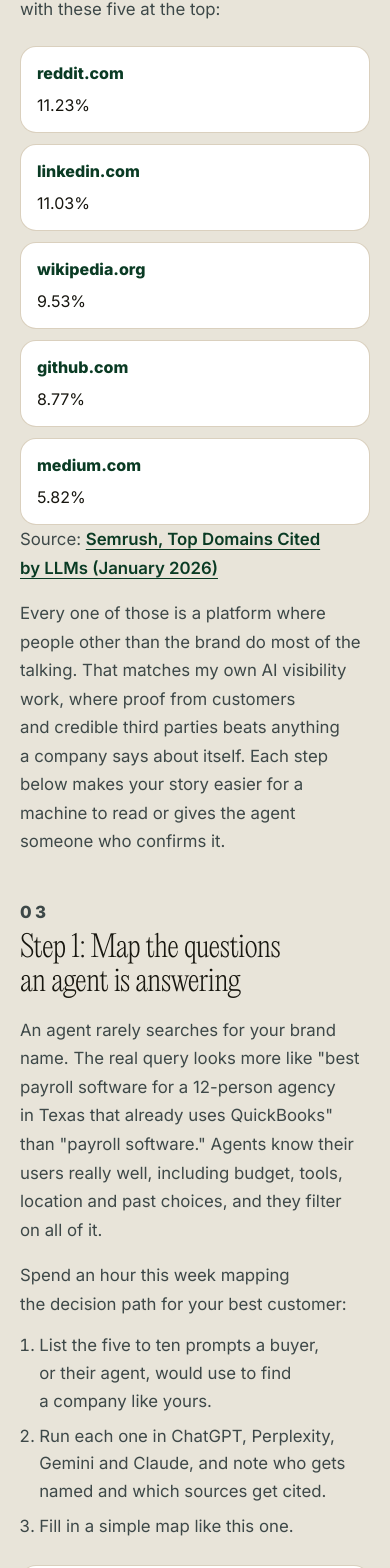
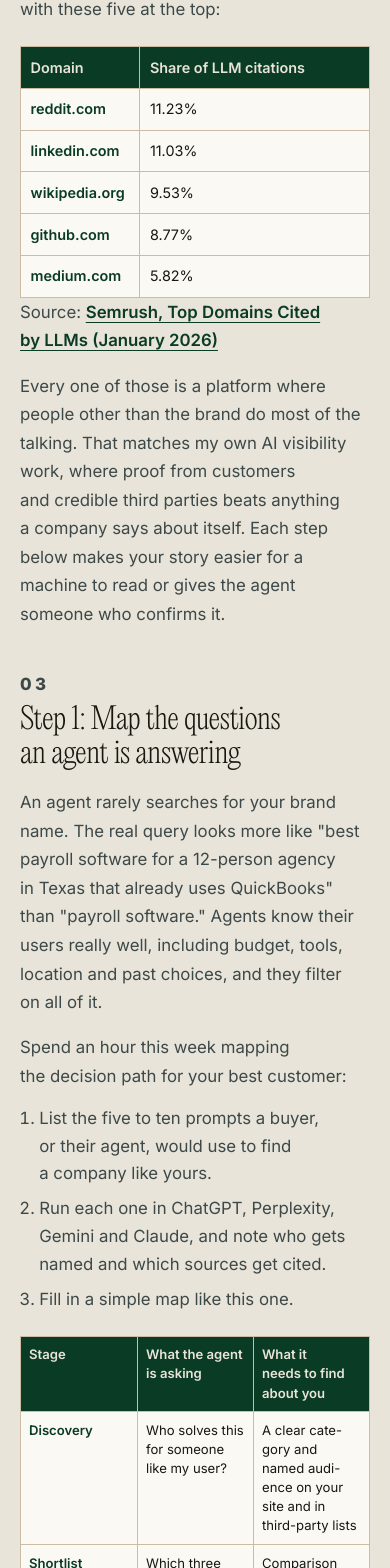
Before and after one commit to thenikvassev/nikvassev-site, a Next.js app: page /resources/how-to-market-to-ai-agents in a window 390 px wide. Shown: the part 2420-3988 px from the top of the page. Built offline with nearby package versions, Linux system fonts and the light colour scheme; what @nitrosend/sdk would draw is missing.

Commit message:
Guides: plain tables instead of white pill rows sitewide; smaller pick-one figure (#57)
* Render guide row components as plain tables sitewide; resize Signal guide pick-one figure

* Guide tables: even 3-column widths and hyphenation on mobile

```diff
--- a/src/app/globals.css
+++ b/src/app/globals.css
@@ -1833,6 +1833,182 @@ ol.guide-tick-list {
   background: #fbf9f4;
 }
 
-.guide-facts td:first-child {
+.guide-facts td:first-child,
+.guide-facts th:first-child {
   width: 34%;
 }
+
+.guide-facts table {
+  width: 100%;
+  table-layout: fixed;
+}
+
+.guide-facts th,
+.guide-facts td {
+  overflow-wrap: break-word;
+}
+
+@media (max-width: 719px) {
+  .guide-facts th,
+  .guide-facts td {
+    padding: 0.6rem 0.6rem;
+    font-size: 0.9rem;
+  }
+}
+
+/* Row components (compare, benefit, rules, overview) render as the plain site table:
+   dark green header, cream lines, bold green first column, body width, no side scroll. */
+.guide-section > .guide-compare,
+.guide-section > .guide-benefit-table,
+.guide-section > .guide-rules,
+.guide-section > .guide-overview {
+  max-width: var(--guide-measure);
+}
+
+.guide-article .guide-section .guide-compare,
+.guide-article .guide-section .guide-benefit-table,
+.guide-article .guide-section .guide-rules,
+.guide-article .guide-section .guide-overview {
+  display: block;
+  margin-top: 1.4rem;
+  border: 1px solid #cbbca3;
+  border-radius: 0;
+  background: #fbf9f4;
+  font-family: var(--font-inter), system-ui, sans-serif;
+  font-size: 0.95rem;
+  line-height: 1.5;
+}
+
+.guide-article .guide-section .guide-compare > .guide-compare-head,
+.guide-article .guide-section .guide-benefit-table > .guide-benefit-head,
+.guide-article .guide-section .guide-rules > .guide-rules-head,
+.guide-article .guide-section .guide-overview > .guide-overview-head,
+.guide-article .guide-section .guide-compare > .guide-compare-row,
+.guide-article .guide-section .guide-benefit-table > .guide-benefit-row,
+.guide-article .guide-section .guide-rules > .guide-rules-row,
+.guide-article .guide-section .guide-overview > .guide-overview-row {
+  display: grid;
+  grid-template-columns: minmax(0, 34fr) minmax(0, 66fr);
+  gap: 0;
+  align-items: stretch;
+  margin: 0;
+  padding: 0;
+  border: 0;
+  border-radius: 0;
+  background: transparent;
+  box-shadow: none;
+}
+
+.guide-article .guide-section .guide-compare > .guide-compare-head,
+.guide-article .guide-section .guide-compare > .guide-compare-row {
+  grid-template-columns: minmax(0, 0.8fr) minmax(0, 1.1fr) minmax(0, 1.1fr);
+}
+
+.guide-article .guide-section .guide-overview > .guide-overview-head,
+.guide-article .guide-section .guide-overview > .guide-overview-row {
+  grid-template-columns: minmax(0, 0.75fr) minmax(0, 1.1fr) minmax(0, 1.15fr);
+}
+
+.guide-article .guide-section .guide-compare > .guide-compare-head,
+.guide-article .guide-section .guide-benefit-table > .guide-benefit-head,
+.guide-article .guide-section .guide-rules > .guide-rules-head,
+.guide-article .guide-section .guide-overview > .guide-overview-head {
+  background: #0a3b24;
+  color: #e8e4d9;
+}
+
+.guide-article .guide-section .guide-compare > .guide-compare-row,
+.guide-article .guide-section .guide-benefit-table > .guide-benefit-row,
+.guide-article .guide-section .guide-rules > .guide-rules-row,
+.guide-article .guide-section .guide-overview > .guide-overview-row {
+  border-top: 1px solid #cbbca3;
+}
+
+.guide-article .guide-section .guide-compare > div > span,
+.guide-article .guide-section .guide-benefit-table > div > span,
+.guide-article .guide-section .guide-rules > div > span,
+.guide-article .guide-section .guide-overview > div > span {
+  display: block;
+  min-width: 0;
+  padding: 0.65rem 0.75rem;
+  overflow-wrap: break-word;
+  font-family: var(--font-inter), system-ui, sans-serif;
+  font-size: 0.95rem;
+  font-weight: 400;
+  line-height: 1.5;
+  letter-spacing: 0;
+  text-transform: none;
+  text-align: left;
+  color: #17160f;
+}
+
+.guide-article .guide-section .guide-compare > div > span + span,
+.guide-article .guide-section .guide-benefit-table > div > span + span,
+.guide-article .guide-section .guide-rules > div > span + span,
+.guide-article .guide-section .guide-overview > div > span + span {
+  border-left: 1px solid #cbbca3;
+}
+
+.guide-article .guide-section .guide-compare > [role="row"]:first-child > span,
+.guide-article .guide-section .guide-benefit-table > [role="row"]:first-child > span,
+.guide-article .guide-section .guide-rules > [role="row"]:first-child > span,
+.guide-article .guide-section .guide-overview > [role="row"]:first-child > span {
+  font-weight: 600;
+  color: #e8e4d9;
+}
+
+.guide-article .guide-section .guide-compare > .guide-compare-row > span:first-child,
+.guide-article .guide-section .guide-benefit-table > .guide-benefit-row > span:first-child,
+.guide-article .guide-section .guide-rules > .guide-rules-row > span:first-child,
+.guide-article .guide-section .guide-overview > .guide-overview-row > span:first-child {
+  font-weight: 600;
+  color: #0a3b24;
+  font-size: 0.95rem;
+  letter-spacing: 0;
+  text-transform: none;
+}
+
+.guide-article .guide-section .guide-compare [data-col]::before,
+.guide-article .guide-section .guide-overview [data-col]::before {
+  display: none;
+  content: none;
+}
+
+@media (max-width: 719px) {
+  .guide-article .guide-section .guide-compare > .guide-compare-head,
+  .guide-article .guide-section .guide-compare > .guide-compare-row,
+  .guide-article .guide-section .guide-overview > .guide-overview-head,
+  .guide-article .guide-section .guide-overview > .guide-overview-row {
+    grid-template-columns: repeat(3, minmax(0, 1fr));
+  }
+
+  .guide-article .guide-section .guide-compare > div > span,
+  .guide-article .guide-section .guide-overview > div > span,
+  .guide-facts th,
+  .guide-facts td {
+    hyphens: auto;
+  }
+
+  .guide-article .guide-section .guide-compare > div > span,
+  .guide-article .guide-section .guide-overview > div > span {
+    padding: 0.55rem 0.5rem;
+    font-size: 0.82rem;
+    line-height: 1.45;
+  }
+
+  .guide-article .guide-section .guide-benefit-table > div > span,
+  .guide-article .guide-section .guide-rules > div > span {
+    padding: 0.6rem 0.6rem;
+    font-size: 0.9rem;
+  }
+
+  .guide-article .guide-section .guide-compare > .guide-compare-row > span:first-child,
+  .guide-article .guide-section .guide-overview > .guide-overview-row > span:first-child {
+    font-size: 0.82rem;
+  }
+
+  .guide-article .guide-section .guide-benefit-table > .guide-benefit-row > span:first-child,
+  .guide-article .guide-section .guide-rules > .guide-rules-row > span:first-child {
+    font-size: 0.9rem;
+  }
+}
--- a/src/content/guides/market-to-ai-agents.tsx
+++ b/src/content/guides/market-to-ai-agents.tsx
@@ -166,16 +166,16 @@ function GuideTable({ headers, rows }: { headers: string[]; rows: string[][] })
         <div className="guide-overview-head" role="row">
           {headers.map((header) => (
             <span role="columnheader" key={header}>
-              {shapeLine(header)}
+              {header}
             </span>
           ))}
         </div>
         {rows.map((row) => (
           <div className="guide-overview-row" role="row" key={row[0]}>
-            <span role="rowheader">{shapeLine(row[0])}</span>
+            <span role="rowheader">{row[0]}</span>
             {row.slice(1).map((cell, index) => (
               <span role="cell" data-col={headers[index + 1]} key={headers[index + 1]}>
-                {shapeLine(cell)}
+                {cell}
               </span>
             ))}
           </div>
@@ -189,14 +189,14 @@ function GuideTable({ headers, rows }: { headers: string[]; rows: string[][] })
       <div className="guide-benefit-head" role="row">
         {headers.map((header) => (
           <span role="columnheader" key={header}>
-            {shapeLine(header)}
+            {header}
           </span>
         ))}
       </div>
       {rows.map((row) => (
         <div className="guide-benefit-row" role="row" key={row[0]}>
-          <span role="rowheader">{shapeLine(row[0])}</span>
-          <span role="cell">{shapeLine(row[1] ?? "")}</span>
+          <span role="rowheader">{row[0]}</span>
+          <span role="cell">{row[1] ?? ""}</span>
         </div>
       ))}
     </div>
--- a/src/content/guides/signal-based-selling.tsx
+++ b/src/content/guides/signal-based-selling.tsx
@@ -40,6 +40,7 @@ const FIGURES: Record<string, FigureSpec> = {
     alt: "A person picking the one orange card out of a wall of identical green cards",
     width: 1600,
     height: 900,
+    maxWidth: 560,
   },
   "basho-emails": {
     src: "/photos/guides/signal-based-selling/basho-emails.jpg",
@@ -208,7 +209,7 @@ function GuideFacts({ headers, rows }: { headers: string[]; rows: string[][] })
             <tr>
               {headers.map((header) => (
                 <th scope="col" key={header}>
-                  {shapeLine(header)}
+                  {header}
                 </th>
               ))}
             </tr>
@@ -216,8 +217,8 @@ function GuideFacts({ headers, rows }: { headers: string[]; rows: string[][] })
           <tbody>
             {rows.map((row) => (
               <tr key={row[0]}>
-                <td>{shapeLine(row[0])}</td>
-                <td>{shapeLine(row[1] ?? "")}</td>
+                <td>{row[0]}</td>
+                <td>{row[1] ?? ""}</td>
               </tr>
             ))}
           </tbody>
@@ -251,7 +252,7 @@ function Figure({ figureKey }: { figureKey: string }) {
 }
 
 function GuideTable({ headers, rows }: { headers: string[]; rows: string[][] }) {
-  if (headers[0] === "Question" && headers.length === 2) {
+  if (headers.length === 2) {
     return <GuideFacts headers={headers} rows={rows} />;
   }
   if (headers.length >= 3) {
@@ -260,16 +261,16 @@ function GuideTable({ headers, rows }: { headers: string[]; rows: string[][] })
         <div className="guide-overview-head" role="row">
           {headers.map((header) => (
             <span role="columnheader" key={header}>
-              {shapeLine(header)}
+              {header}
             </span>
           ))}
         </div>
         {rows.map((row) => (
           <div className="guide-overview-row" role="row" key={row[0]}>
-            <span role="rowheader">{shapeLine(row[0])}</span>
+            <span role="rowheader">{row[0]}</span>
             {row.slice(1).map((cell, index) => (
               <span role="cell" data-col={headers[index + 1]} key={headers[index + 1]}>
-                {shapeLine(cell)}
+                {cell}
               </span>
             ))}
           </div>
@@ -283,14 +284,14 @@ function GuideTable({ headers, rows }: { headers: string[]; rows: string[][] })
       <div className="guide-benefit-head" role="row">
         {headers.map((header) => (
           <span role="columnheader" key={header}>
-            {shapeLine(header)}
+            {header}
           </span>
         ))}
       </div>
       {rows.map((row) => (
         <div className="guide-benefit-row" role="row" key={row[0]}>
-          <span role="rowheader">{shapeLine(row[0])}</span>
-          <span role="cell">{shapeLine(row[1] ?? "")}</span>
+          <span role="rowheader">{row[0]}</span>
+          <span role="cell">{row[1] ?? ""}</span>
         </div>
       ))}
     </div>
```
